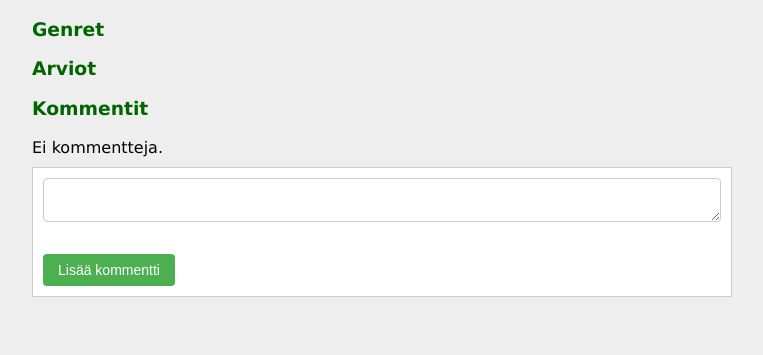
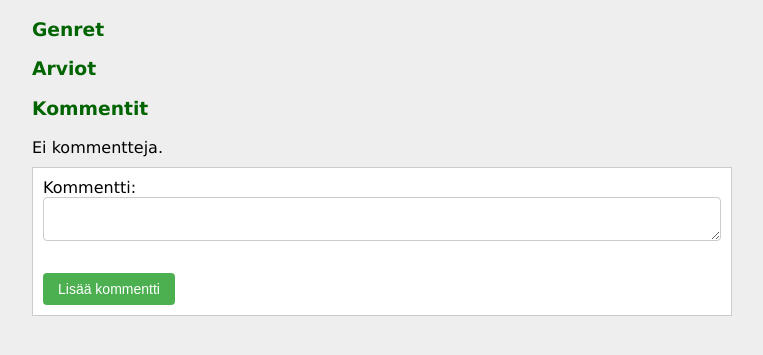
Before and after one commit to jjuliacaroline/Moviedb, a Flask app: template templates/show_movie.html in a window 1280 px wide. Shown: the part 209-564 px from the top of the page, without its empty margins (258-1021 px from the left). Run offline with Flask 3, Linux system fonts and the light colour scheme; the template is opened without the code that fills it, so the values that code supplies are empty.

Commit message:
Added a /label

```diff
--- a/templates/show_movie.html
+++ b/templates/show_movie.html
@@ -73,7 +73,8 @@
 <form method="post" action="/add_comment">
   <input type="hidden" name="csrf_token" value="{{ session.csrf_token }}">
   <input type="hidden" name="movie_id" value="{{ movie.id }}">
-  <textarea name="content" required></textarea><br>
+  <label for="comment">Kommentti:</label><br>
+  <textarea name="content" id="comment" required></textarea><br>
   <button type="submit">Lisää kommentti</button>
 </form>
 
```
